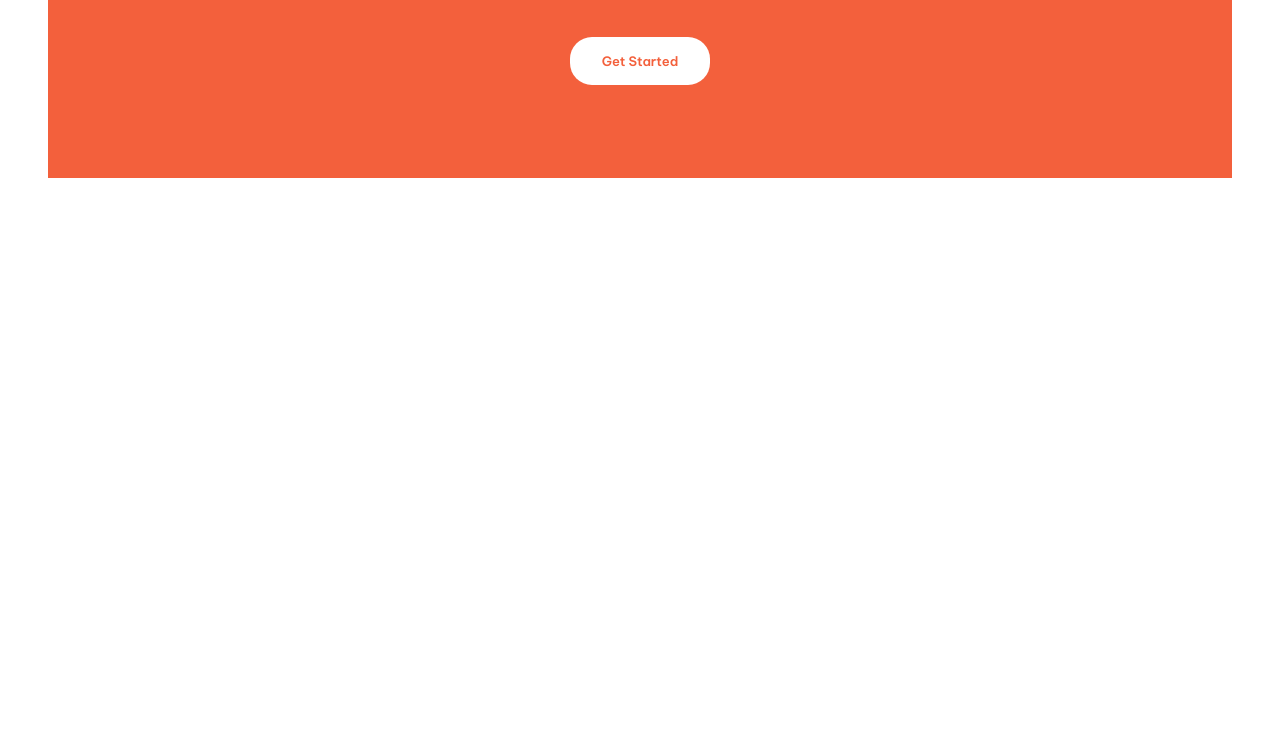
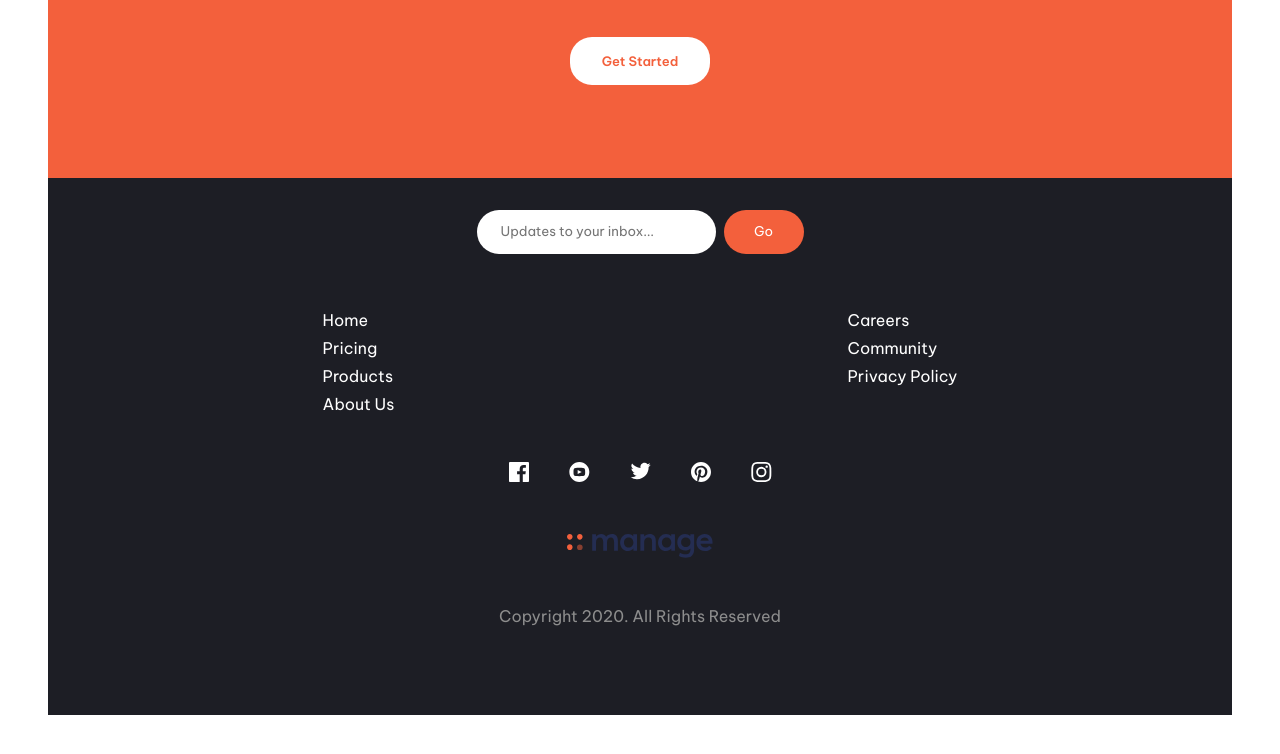
Before and after one commit to jonmc89/manage-landing-page-master, a plain HTML site: page index.html in a window 1280 px wide. Shown: the part 2693-3447 px from the top of the page. Before the commit the page ends 2912 px from the top, so only its background shows below. Drawn offline with Linux system fonts and the light colour scheme.

Commit message:
feat: footer
footer html elements and styles added.

jon m

```diff
--- a/index.html
+++ b/index.html
@@ -145,5 +145,54 @@
         <button>Get Started</button>
       </section>
     </main>
+    <footer>
+      <div class="form-section">
+        <form id="form" novalidate>
+          <input
+            type="email"
+            id="email"
+            name="email"
+            aria-label="email input"
+            placeholder="Updates to your inbox..."
+            required
+            aria-describedby="errorMessage"
+          />
+          <button type="submit" aria-label="submit button">Go</button>
+        </form>
+        <p id="errorMessage" class="error-message"></p>
+      </div>
+      <div class="footer-nav-wrapper">
+        <ul>
+          <li><a href="#">Home</a></li>
+          <li><a href="#">Pricing</a></li>
+          <li><a href="#">Products</a></li>
+          <li><a href="#">About Us</a></li>
+        </ul>
+        <ul>
+          <li><a href="#">Careers</a></li>
+          <li><a href="#">Community</a></li>
+          <li><a href="#">Privacy Policy</a></li>
+        </ul>
+      </div>
+      <div class="socials-wrapper">
+        <a href="#" aria-label="link to facebook"
+          ><img class="socail-icon" src="./images/icon-facebook.svg" alt=""
+        /></a>
+        <a href="#" aria-label="link to youtube"
+          ><img class="socail-icon" src="./images/icon-youtube.svg" alt=""
+        /></a>
+        <a href="#" aria-label="link to twitter"
+          ><img class="socail-icon" src="./images/icon-twitter.svg" alt=""
+        /></a>
+        <a href="#" aria-label="link to pintrest"
+          ><img class="socail-icon" src="./images/icon-pinterest.svg" alt=""
+        /></a>
+        <a href="#" aria-label="link to instagram"
+          ><img class="socail-icon" src="./images/icon-instagram.svg" alt=""
+        /></a>
+      </div>
+      <img src="./images/logo.svg" alt="" />
+      <p class="copyright-text">Copyright 2020. All Rights Reserved</p>
+    </footer>
   </body>
 </html>
--- a/styles.css
+++ b/styles.css
@@ -26,7 +26,7 @@
 /* || Main Styles */
 
 body {
-  padding: 2.5625rem 0;
+  padding: 2.5625rem 0 0 0;
 }
 
 header {
@@ -357,6 +357,119 @@ header {
   }
 }
 
+/* Footer */
+
+.form-section {
+  display: flex;
+  flex-direction: column;
+  align-items: center;
+  gap: 0.5rem;
+}
+
+footer {
+  display: flex;
+  flex-direction: column;
+  align-items: center;
+  gap: 3rem;
+  background-color: var(--grey-950);
+  padding: 2rem 4rem;
+  height: 33.5625rem;
+
+  form {
+    display: flex;
+    justify-content: center;
+    gap: 0.5rem;
+
+    input {
+      padding: 0 24px;
+      width: 14.9375rem;
+    }
+
+    input:focus {
+      outline-color: var(--orange-350);
+    }
+
+    button {
+      transition: filter 0.2s ease-in-out;
+      cursor: pointer;
+      background-color: var(--orange-400);
+      width: 5rem;
+      color: var(--white);
+    }
+
+    button:focus {
+      outline-color: var(--orange-350);
+    }
+
+    button:hover {
+      filter: brightness(120%);
+    }
+
+    input,
+    button {
+      border: none;
+      border-radius: 1.375rem;
+      height: 2.75rem;
+    }
+  }
+}
+
+.error-message {
+  width: 100%;
+  color: var(--red-500);
+}
+
+.footer-nav-wrapper {
+  display: flex;
+  justify-content: space-around;
+  gap: 2rem;
+  width: 100%;
+}
+
+.footer-nav-wrapper {
+  ul {
+    display: flex;
+    flex-direction: column;
+    gap: 0.5rem;
+    list-style: none;
+  }
+
+  li a {
+    transition: color 0.2s ease-in-out;
+    color: var(--white);
+    font-size: 1rem;
+    text-decoration: none;
+  }
+
+  li a:hover {
+    color: var(--orange-400);
+  }
+}
+
+.socials-wrapper {
+  display: flex;
+  justify-content: space-around;
+  gap: 2.5rem;
+
+  a {
+    transition: filter 0.2s ease-in-out;
+  }
+
+  a:hover {
+    filter: brightness(0) saturate(100%) invert(42%) sepia(75%) saturate(956%)
+      hue-rotate(334deg) brightness(98%) contrast(94%);
+  }
+}
+
+.social-icon {
+  width: 2rem;
+  height: 2rem;
+}
+
+.copyright-text {
+  color: var(--grey-400);
+}
+
 /* Media Queries */
 
 /* Tablet*/
```
